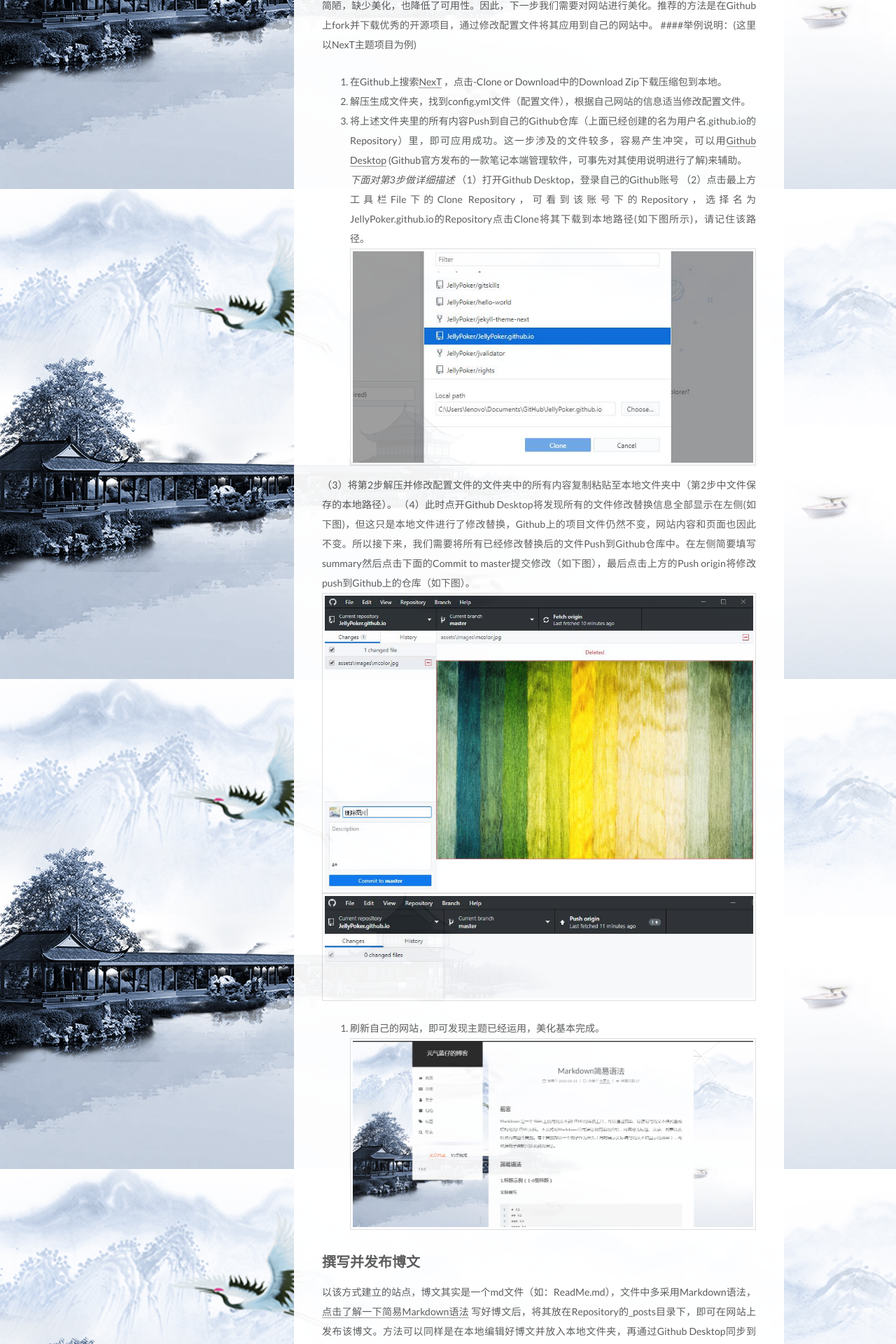
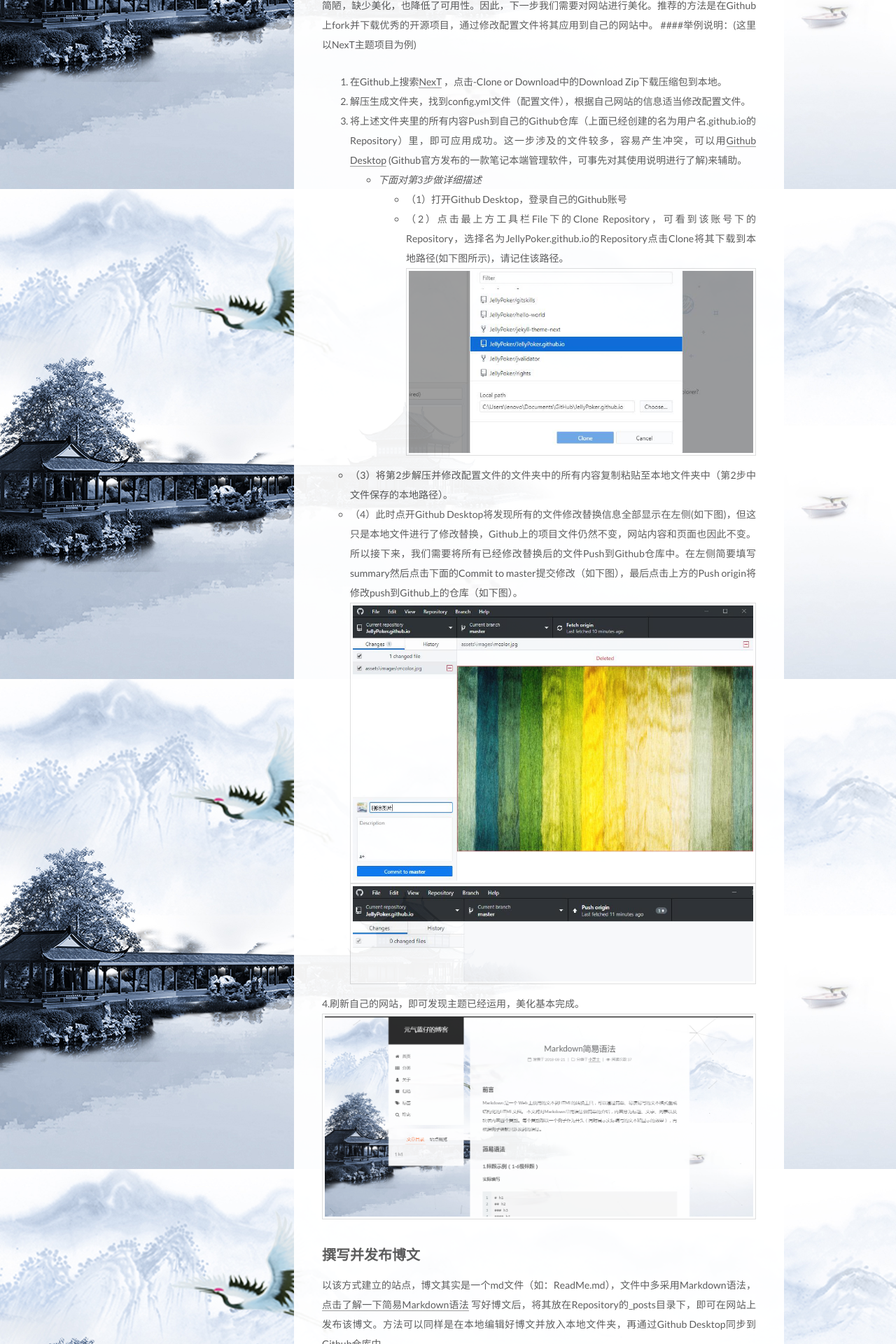
Before and after one commit to JellyPoker/JellyPoker.github.io, a Jekyll site: the page built from _posts/2018-07-24-bulid-blog.md, in a window 1280 px wide. Shown: the part 1130-3050 px from the top of the page at 70% size. Built offline with Jekyll 4.4.1, drawn with Linux system fonts in a browser that asks for light colours; comment, search, counter and statistics services are not loaded.

Commit message:
update 2018-07-24-bulid-blog.md

```diff
--- a/_posts/2018-07-24-bulid-blog.md
+++ b/_posts/2018-07-24-bulid-blog.md
@@ -31,17 +31,17 @@ title: 如何快速搭建个人博客
 2. 解压生成文件夹，找到config.yml文件（配置文件），根据自己网站的信息适当修改配置文件。
 3. 将上述文件夹里的所有内容Push到自己的Github仓库（上面已经创建的名为用户名.github.io的Repository）里，即可应用成功。这一步涉及的文件较多，容易产生冲突，可以用[Github Desktop](https://desktop.github.com/) (Github官方发布的一款笔记本端管理软件，可事先对其使用说明进行了解)来辅助。
 <br/>
-*下面对第3步做详细描述*
-  （1）打开Github Desktop，登录自己的Github账号
-  （2）点击最上方工具栏File下的Clone Repository，可看到该账号下的Repository，选择名为JellyPoker.github.io的Repository点击Clone将其下载到本地路径(如下图所示)，请记住该路径。
+- *下面对第3步做详细描述*
+  - （1）打开Github Desktop，登录自己的Github账号
+  - （2）点击最上方工具栏File下的Clone Repository，可看到该账号下的Repository，选择名为JellyPoker.github.io的Repository点击Clone将其下载到本地路径(如下图所示)，请记住该路径。
 ![下载到本地](/assets/images/shotpics/p2.jpg)
 
-  （3）将第2步解压并修改配置文件的文件夹中的所有内容复制粘贴至本地文件夹中（第2步中文件保存的本地路径）。
-  （4）此时点开Github Desktop将发现所有的文件修改替换信息全部显示在左侧(如下图)，但这只是本地文件进行了修改替换，Github上的项目文件仍然不变，网站内容和页面也因此不变。所以接下来，我们需要将所有已经修改替换后的文件Push到Github仓库中。在左侧简要填写summary然后点击下面的Commit to master提交修改（如下图），最后点击上方的Push origin将修改push到Github上的仓库（如下图）。
+  - （3）将第2步解压并修改配置文件的文件夹中的所有内容复制粘贴至本地文件夹中（第2步中文件保存的本地路径）。
+  - （4）此时点开Github Desktop将发现所有的文件修改替换信息全部显示在左侧(如下图)，但这只是本地文件进行了修改替换，Github上的项目文件仍然不变，网站内容和页面也因此不变。所以接下来，我们需要将所有已经修改替换后的文件Push到Github仓库中。在左侧简要填写summary然后点击下面的Commit to master提交修改（如下图），最后点击上方的Push origin将修改push到Github上的仓库（如下图）。
 ![显示变化并提交修改](/assets/images/shotpics/p3.jpg)
 ![push到Github上](/assets/images/shotpics/p4.jpg)
 
-4. 刷新自己的网站，即可发现主题已经运用，美化基本完成。
+4.刷新自己的网站，即可发现主题已经运用，美化基本完成。
 ![效果图](/assets/images/shotpics/p6.jpg)
 
 ## 撰写并发布博文
```
